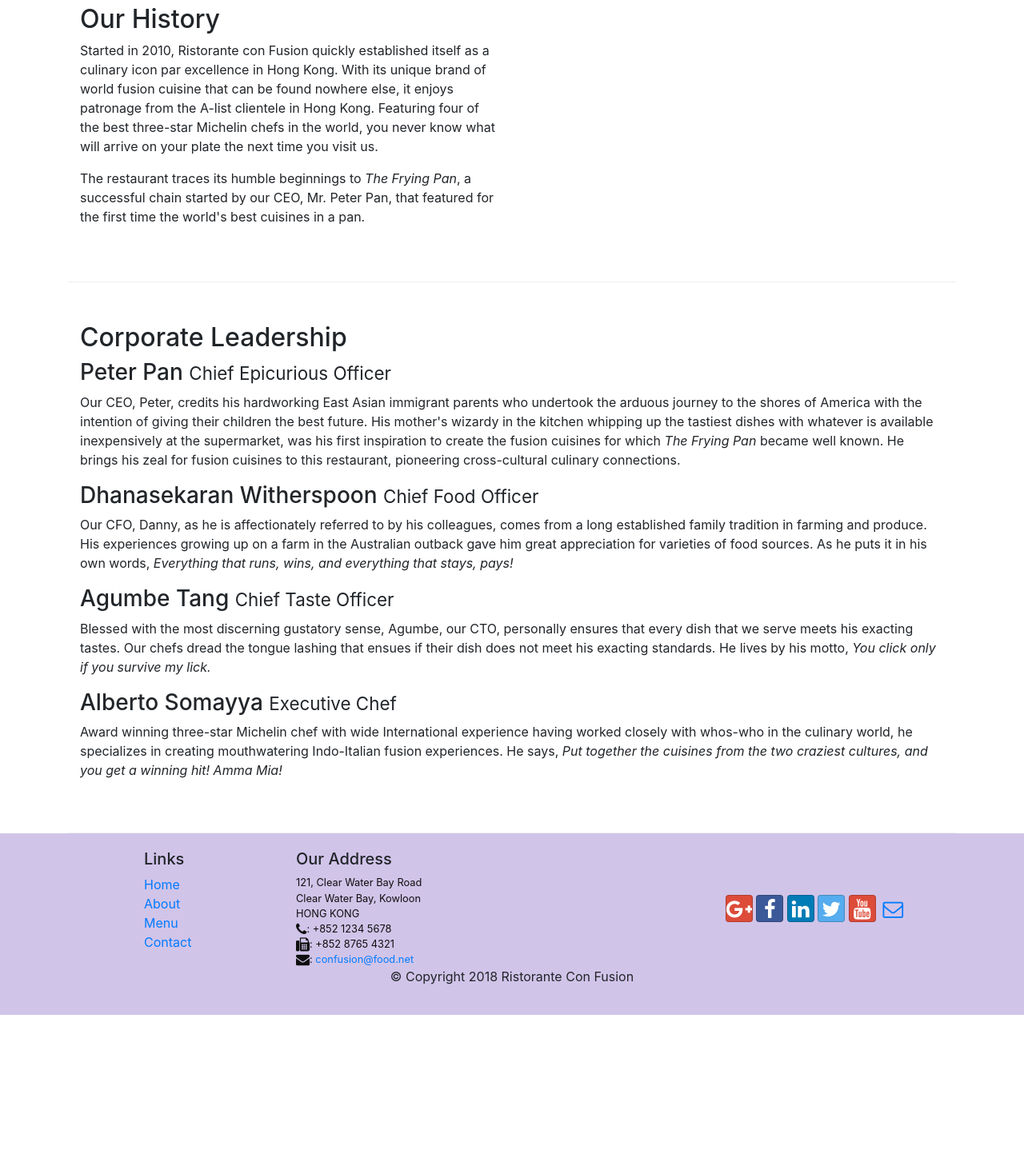
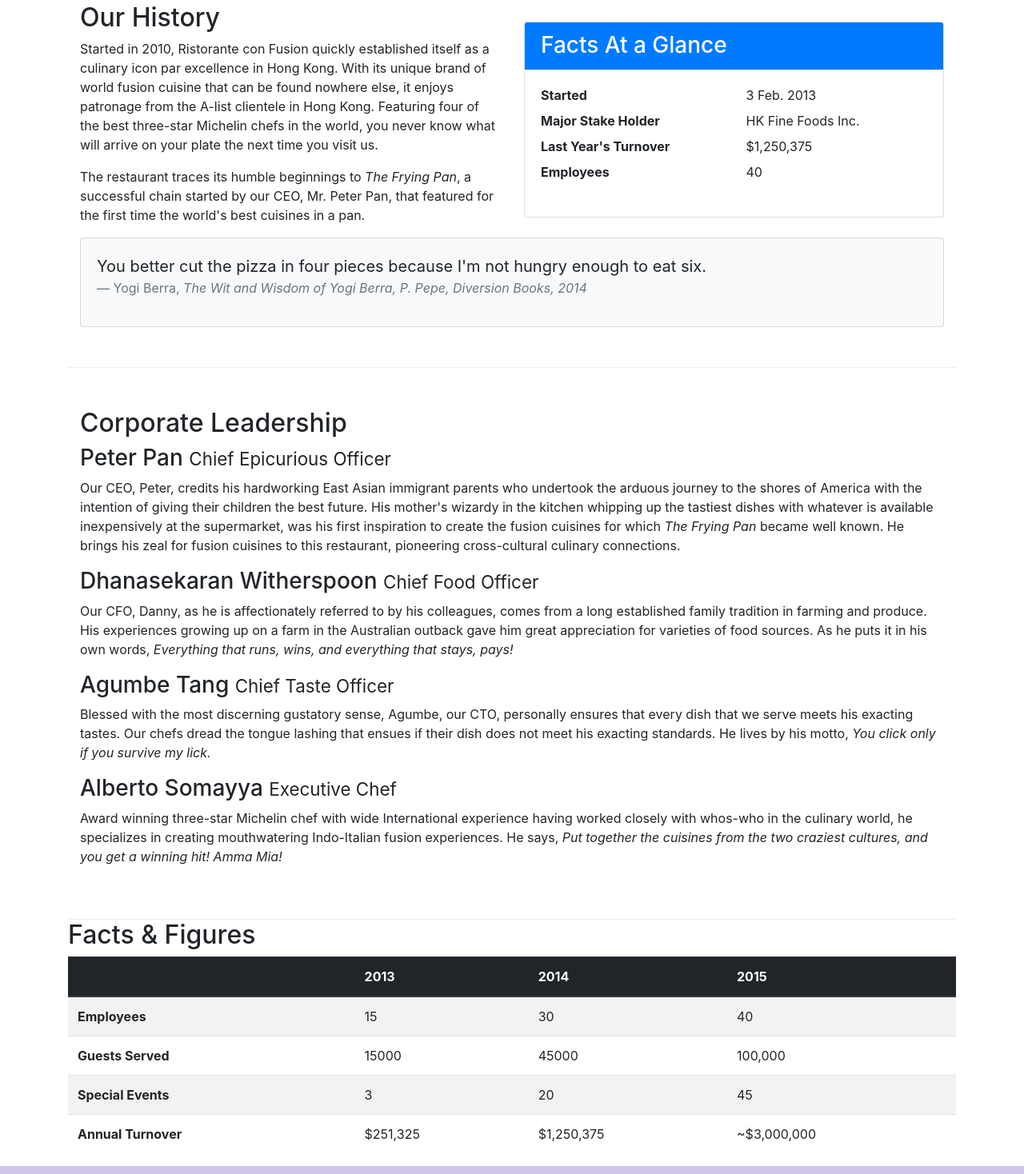
Before and after one commit to 1372886433/conFusionWebsite, a website: page aboutus.html in a window 1280 px wide. Shown: the part 512-1980 px from the top of the page at 80% size. Before the commit the page ends 1781 px from the top, so only its background shows below. Drawn offline with nearby package versions, Linux system fonts and the light colour scheme.

Commit message:
table and card

```diff
--- a/aboutus.html
+++ b/aboutus.html
@@ -64,7 +64,36 @@
                 <p>Started in 2010, Ristorante con Fusion quickly established itself as a culinary icon par excellence in Hong Kong. With its unique brand of world fusion cuisine that can be found nowhere else, it enjoys patronage from the A-list clientele in Hong Kong.  Featuring four of the best three-star Michelin chefs in the world, you never know what will arrive on your plate the next time you visit us.</p>
                 <p>The restaurant traces its humble beginnings to <em>The Frying Pan</em>, a successful chain started by our CEO, Mr. Peter Pan, that featured for the first time the world's best cuisines in a pan.</p>
             </div>
-            <div>
+
+            <div class="col-12 col-sm-6">
+                <div class="card">
+                    <h3 class="card-header bg-primary text-white">Facts At a Glance</h3>
+                    <div class="card-body">
+                        <dl class="row">
+                            <dt class="col-6">Started</dt>
+                            <dd class="col-6">3 Feb. 2013</dd>
+                            <dt class="col-6">Major Stake Holder</dt>
+                            <dd class="col-6">HK Fine Foods Inc.</dd>
+                            <dt class="col-6">Last Year's Turnover</dt>
+                            <dd class="col-6">$1,250,375</dd>
+                            <dt class="col-6">Employees</dt>
+                            <dd class="col-6">40</dd>
+                        </dl>
+                    </div>
+                </div>
+            </div>
+
+            <div class="col-12">
+                <div class="card card-body bg-light">
+                    <blockquote class="blockquote">
+                        <p class="mb-0">You better cut the pizza in four pieces because
+                            I'm not hungry enough to eat six.</p>
+                        <footer class="blockquote-footer">Yogi Berra,
+                            <cite title="Source Title">The Wit and Wisdom of Yogi Berra,
+                            P. Pepe, Diversion Books, 2014</cite>
+                        </footer>
+                    </blockquote>
+                </div>
             </div>
         </div>
 
@@ -81,7 +110,54 @@
                 <h3>Alberto Somayya <small>Executive Chef</small></h3>
                 <p class="d-none d-sm-block">Award winning three-star Michelin chef with wide International experience having worked closely with whos-who in the culinary world, he specializes in creating mouthwatering Indo-Italian fusion experiences. He says, <em>Put together the cuisines from the two craziest cultures, and you get a winning hit! Amma Mia!</em></p>
             </div>
-       </div>
+        </div>
+
+        <div class="row">
+            <div class="col-12 col-sm-9">
+                <h2>Facts &amp; Figures</h2>
+            </div>
+             <div class="col-12 col-sm-3">
+            </div>
+        </div>
+
+        <div class="table-responsive">
+            <table class="table table-striped">
+                <thead class="thead-dark">
+                    <tr>
+                        <th>&nbsp;</th>
+                        <th>2013</th>
+                        <th>2014</th>
+                        <th>2015</th>
+                    </tr>
+                </thead>
+                <tbody>
+                    <tr>
+                        <th>Employees</th>
+                        <td>15</td>
+                        <td>30</td>
+                        <td>40</td>
+                    </tr>
+                    <tr>
+                        <th>Guests Served</th>
+                        <td>15000</td>
+                        <td>45000</td>
+                        <td>100,000</td>
+                    </tr>
+                    <tr>
+                        <th>Special Events</th>
+                        <td>3</td>
+                        <td>20</td>
+                        <td>45</td>
+                    </tr>
+                    <tr>
+                        <th>Annual Turnover</th>
+                        <td>$251,325</td>
+                        <td>$1,250,375</td>
+                        <td>~$3,000,000</td>
+                    </tr>
+                </tbody>
+            </table>
+        </div>
 
     </div>
 
```
